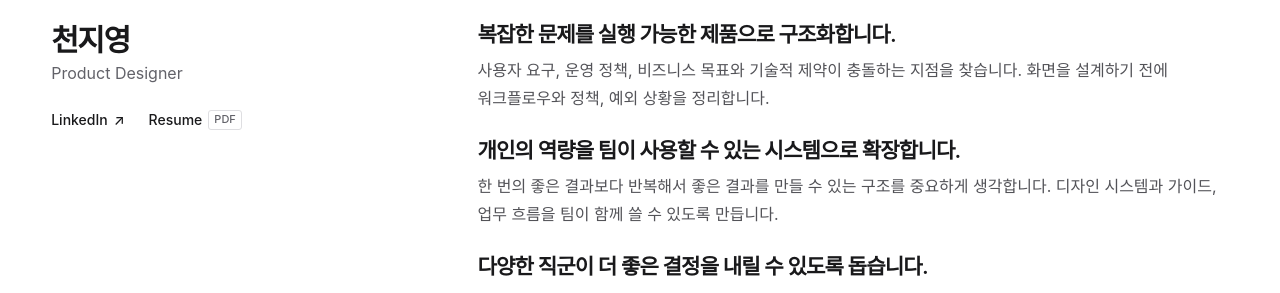
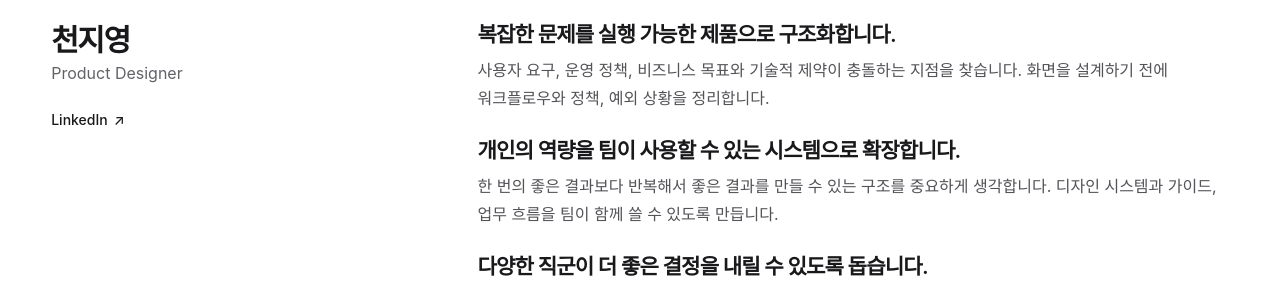
Before and after one commit to behaviodd/behaviodd.github.io, a Jekyll site: the page built from about/index.html, in a window 1280 px wide. Shown: the part 320-613 px from the top of the page. Built offline with Jekyll 4.4.1, drawn with Linux system fonts in a browser that asks for light colours; some web fonts are replaced.

Commit message:
Remove personal resume PDF from public site

```diff
--- a/about/index.html
+++ b/about/index.html
@@ -9,7 +9,6 @@ title: profile
     <p lang="en">{{ site.data.about.role }}</p>
     <div class="profile-links">
       <a class="inline-link" href="{{ site.data.about.linkedin }}" lang="en">LinkedIn <span aria-hidden="true">↗</span></a>
-      <a class="inline-link" href="{{ '/assets/documents/cheon-jiyoung-resume-2026.pdf' | relative_url }}" target="_blank" rel="noopener" aria-label="Resume PDF 새 탭에서 보기" lang="en">Resume <span class="file-type">PDF</span></a>
     </div>
   </header>
   <div class="about-body">
```
Also changed, not shown: 1 other file.
